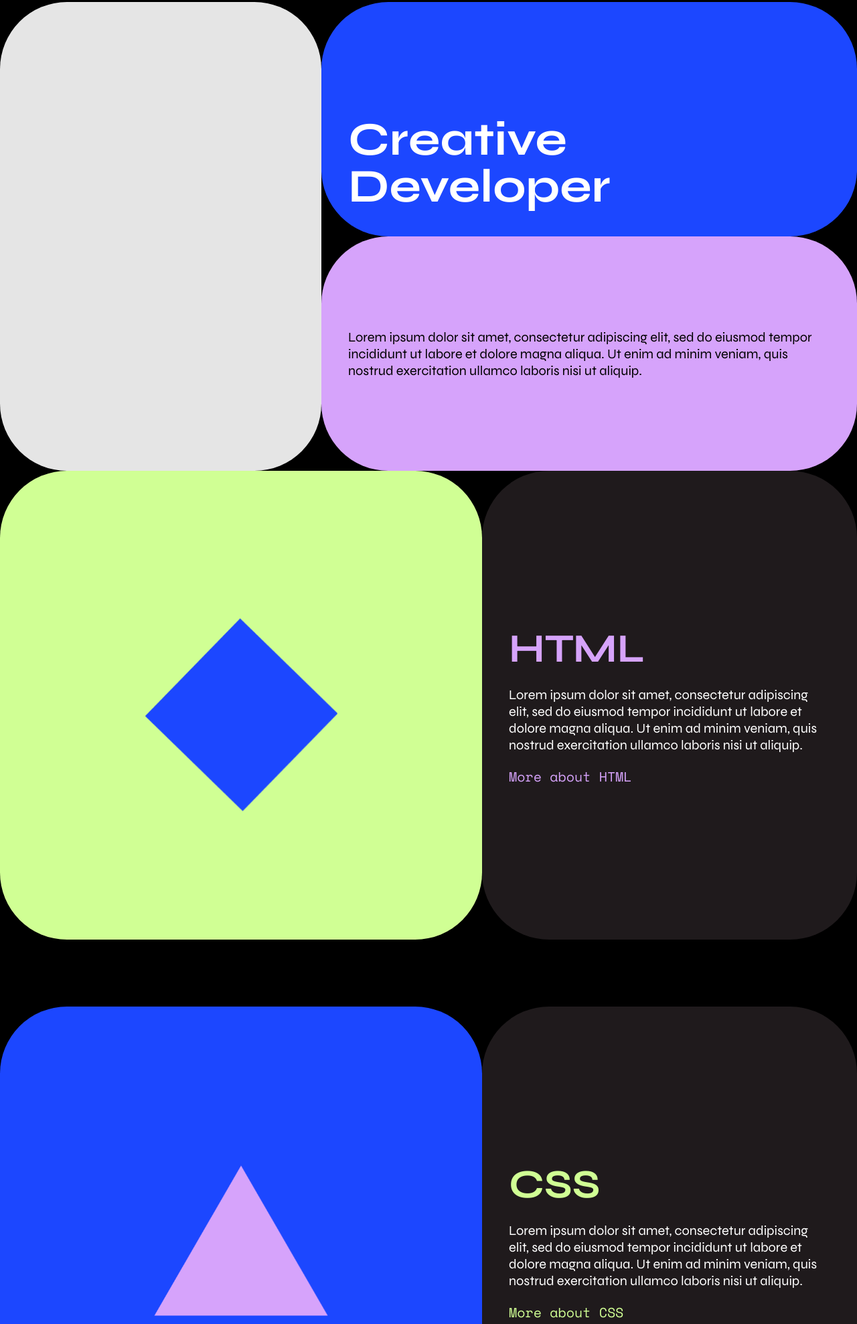
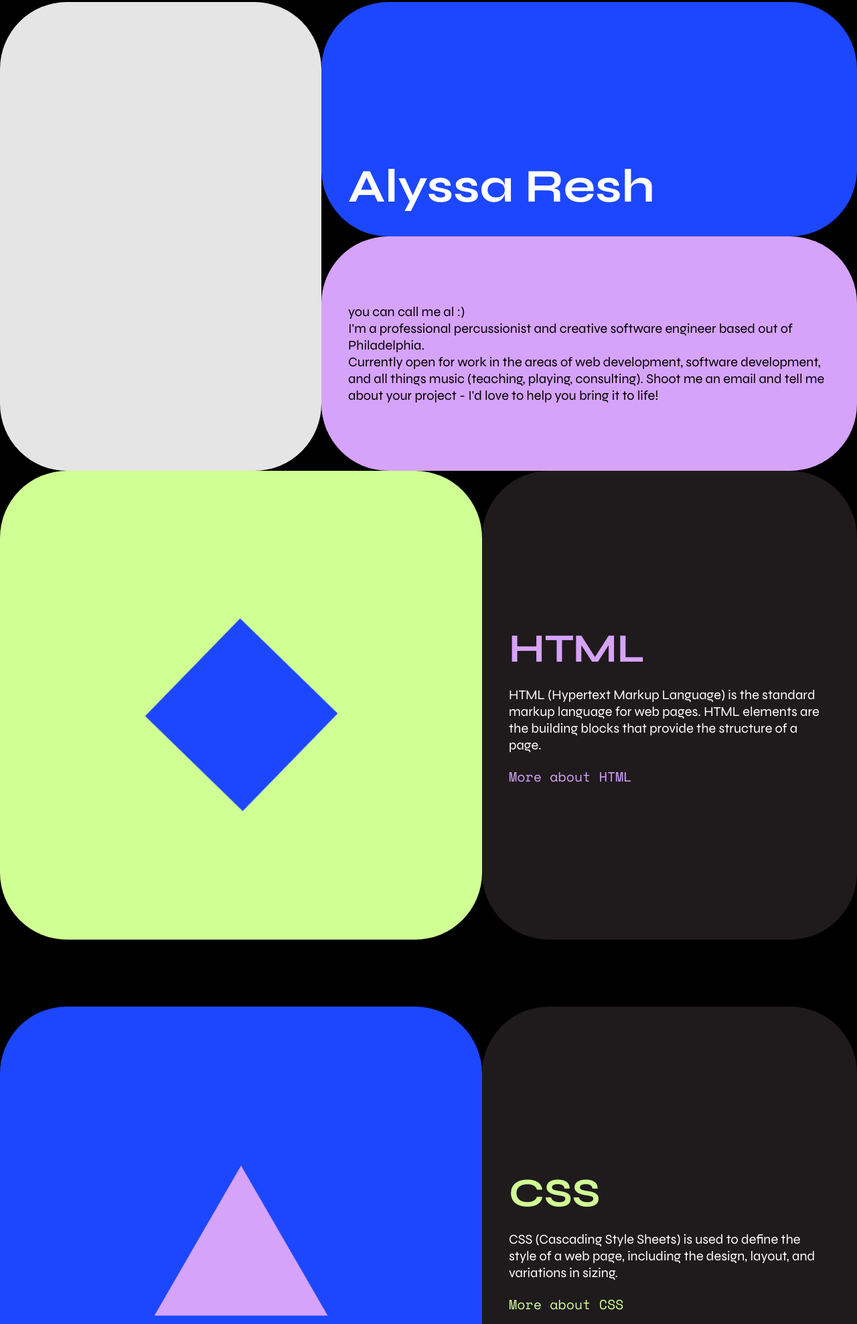
Before and after one commit to alyssaresh/mysite, a plain HTML site: page index.html in a window 1280 px wide. Shown: the part 97-2074 px from the top of the page at 67% size. Drawn offline with nearby package versions, Linux system fonts and the light colour scheme.

Commit message:
added final descriptions

```diff
--- a/css/style.css
+++ b/css/style.css
@@ -249,7 +249,6 @@ section.contact {
     justify-content: center;
     background: linear-gradient(var(--blue), var(--green) 20%, var(--pink) 70%, var(--grey));
     border-radius: var(--border-radius);
-    mix-blend-mode: difference;
 }
 
 section.contact a {
--- a/index.html
+++ b/index.html
@@ -21,10 +21,13 @@
             <div class="empty"></div>
             <article>
                 <div class="title">
-                    <h1>Creative Developer</h1>
+                    <h1>Alyssa Resh</h1>
                 </div>
                 <div class="description">
-                    <p>Lorem ipsum dolor sit amet, consectetur adipiscing elit, sed do eiusmod tempor incididunt ut labore et dolore magna aliqua. Ut enim ad minim veniam, quis nostrud exercitation ullamco laboris nisi ut aliquip.</p>
+                    <p>you can call me al :)
+                        <br>I'm a professional percussionist and creative software engineer based out of Philadelphia.
+                        <br>Currently open for work in the areas of web development, software development, and all things music (teaching, playing, consulting). Shoot me an email and tell me about your project - I'd love to help you bring it to life!
+                    </p>
                 </div>
             </article>
         </section>
@@ -36,7 +39,7 @@
                 </figure>
                 <div class="text">
                     <h2>HTML</h2>
-                    <p>Lorem ipsum dolor sit amet, consectetur adipiscing elit, sed do eiusmod tempor incididunt ut labore et dolore magna aliqua. Ut enim ad minim veniam, quis nostrud exercitation ullamco laboris nisi ut aliquip.</p>
+                    <p>HTML (Hypertext Markup Language) is the standard markup language for web pages. HTML elements are the building blocks that provide the structure of a page.</p>
                     <a href="">More about HTML</a>
                 </div>
             </article>
@@ -49,7 +52,7 @@
                 </figure>
                 <div class="text">
                     <h2>CSS</h2>
-                    <p>Lorem ipsum dolor sit amet, consectetur adipiscing elit, sed do eiusmod tempor incididunt ut labore et dolore magna aliqua. Ut enim ad minim veniam, quis nostrud exercitation ullamco laboris nisi ut aliquip.</p>
+                    <p>CSS (Cascading Style Sheets) is used to define the style of a web page, including the design, layout, and variations in sizing.</p>
                     <a href="">More about CSS</a>
                 </div>
             </article>
@@ -62,7 +65,7 @@
                 </figure>
                 <div class="text">
                     <h2>JS</h2>
-                    <p>Lorem ipsum dolor sit amet, consectetur adipiscing elit, sed do eiusmod tempor incididunt ut labore et dolore magna aliqua. Ut enim ad minim veniam, quis nostrud exercitation ullamco laboris nisi ut aliquip.</p>
+                    <p>JS (JavaScript) is a programming language used to make web pages interactive.</p>
                     <a href="">More about JS</a>
                 </div>
             </article>
@@ -80,7 +83,6 @@
             window.addEventListener( 'mousemove', handleMouseMove);
 
             function handleMouseMove( event ) {
-                console.log(event.clientX);
                 emptyElement.style.flexBasis = event.clientX + 'px';
                 titleElement.style.flexBasis = event.clientY/2 + 'px';
 
```
